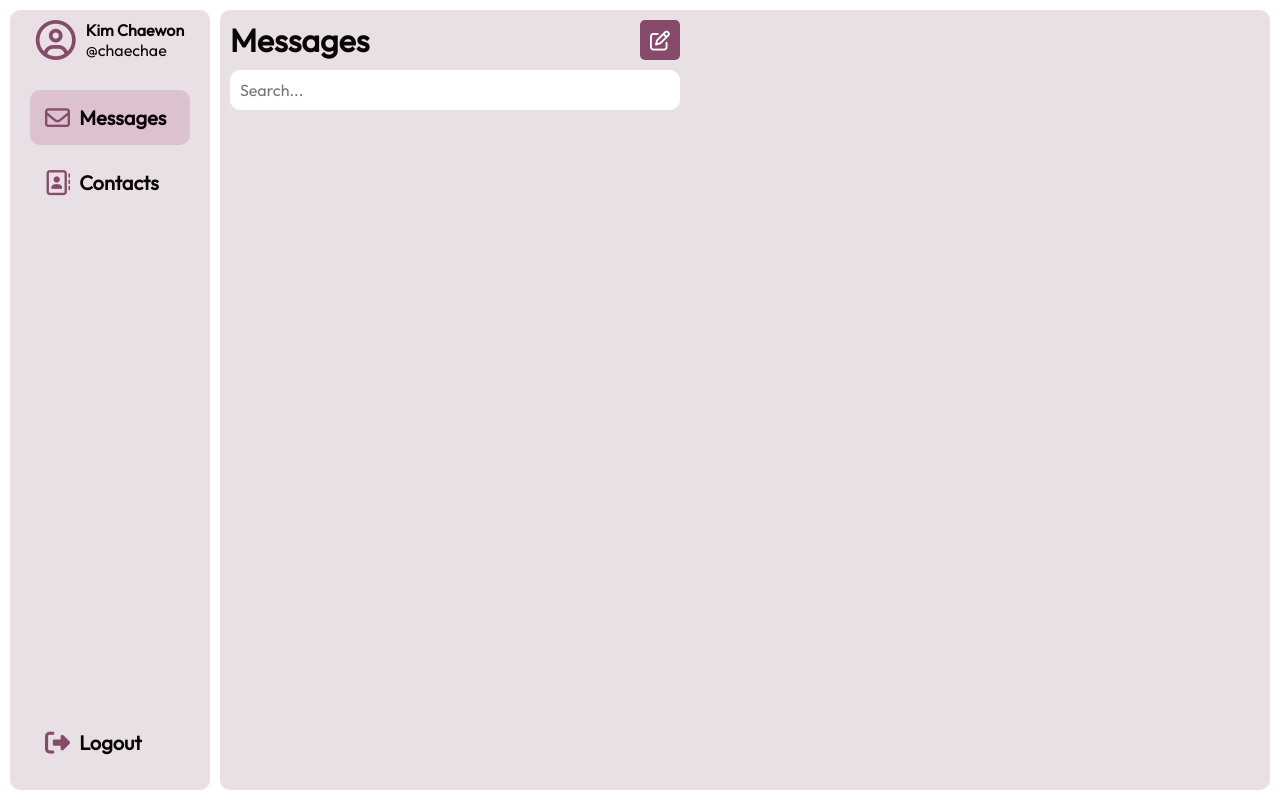
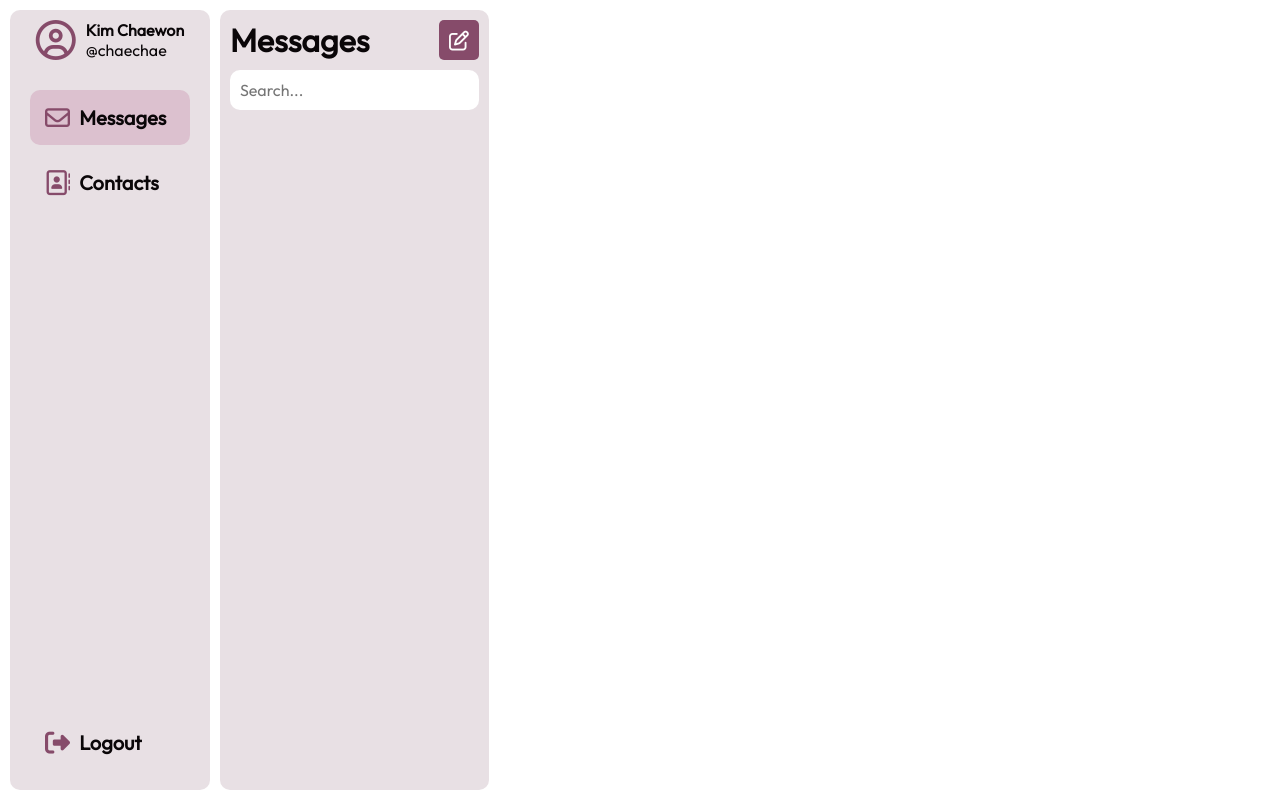
Before and after one commit to cjoyjoooy/Networking2, a PHP site: page /homepage.php in a window 1280 px wide. Run offline with PHP 8.4, Linux system fonts and the light colour scheme; the visitor is signed in with stand-in values (Sample User, id 1); data comes from the database, SQL or seed files in the repository.

Commit message:
ui changes

```diff
--- a/homepage.css
+++ b/homepage.css
@@ -42,7 +42,6 @@
 
 
 .grid-container-wrapper {
-
     width: 100vw;
     height: 100vh;
     display: grid;
@@ -65,6 +64,7 @@
     padding: 10px;
     gap: 10px;
     z-index: 0;
+    width: fit-content;
 }
 
 .sidebar,
@@ -250,7 +250,7 @@
 
 .message-item,
 .contact-item {
-    padding: 10px 0 10px 20px;
+    padding: 10px 0;
     position: relative;
 }
 
--- a/main.js
+++ b/main.js
@@ -31,6 +31,7 @@
 
 const items = document.querySelectorAll(".item");
 const chatbox = document.querySelector(".chatbox")
+const container = document.querySelector('.main-content');
 
 items.forEach(item => {
     item.addEventListener('click', (e) => {
@@ -40,9 +41,11 @@
             chatbox.style.display = "none";
 
 
+
         })
 
         chatbox.style.display = "flex";
+        container.style.width = "auto"
         itemName = item.querySelector(".name").textContent;
         chatHeaderName = document.querySelector(".chatheadername");
         var headerNum = item.querySelector(".headerNum").value;
```
